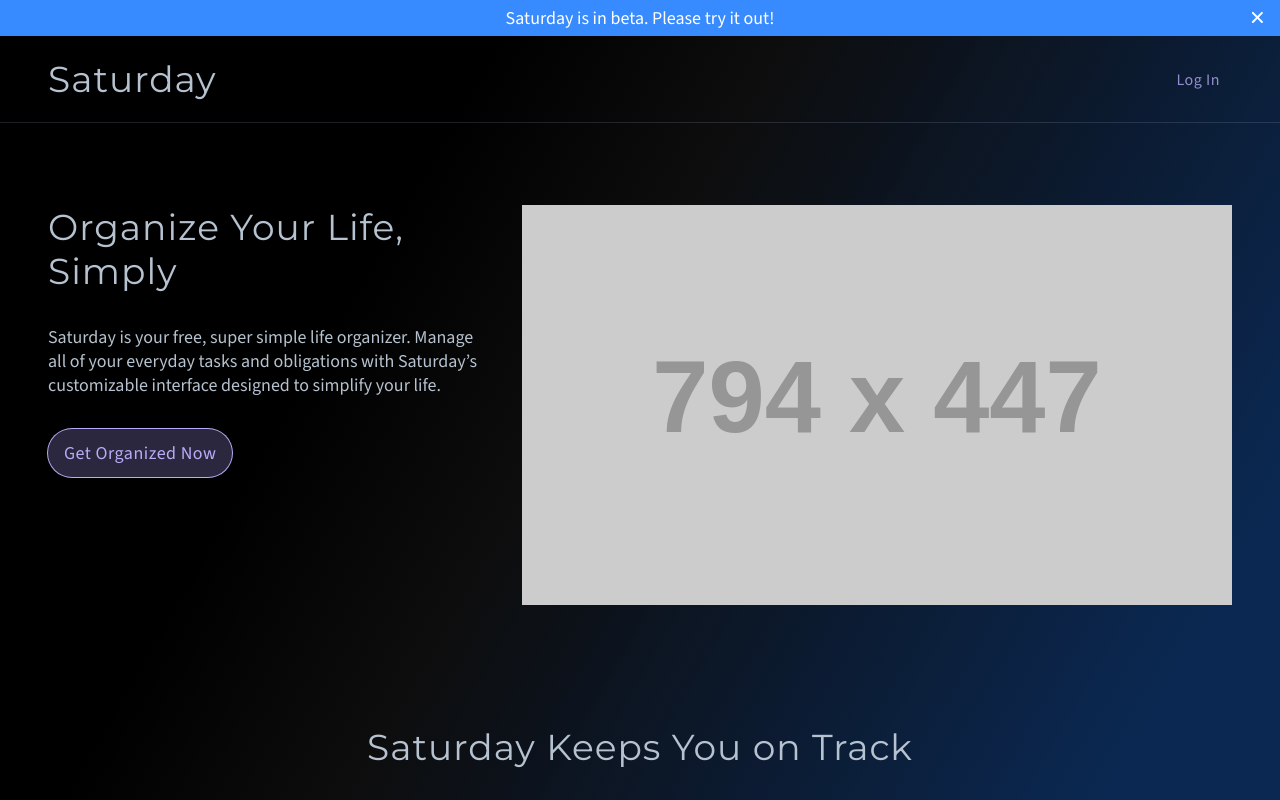
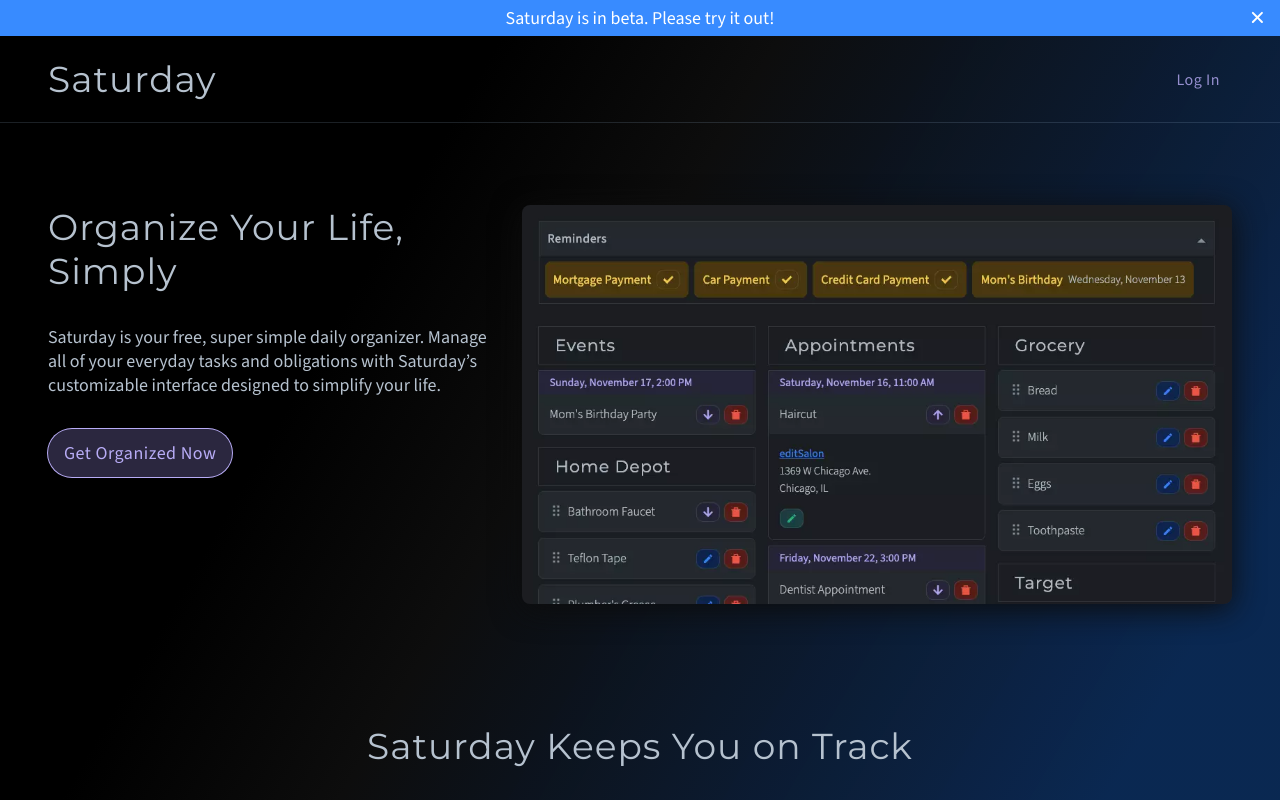
Before and after one commit to swichelecki/saturday-v-2, a Next.js app: page / in a window 1280 px wide. Shown: the top 800 px of the page. Built offline with nearby package versions, Linux system fonts and the light colour scheme; no server answers.

Commit message:
Added homepage image and worked on SEO

```diff
--- a/app/layout.jsx
+++ b/app/layout.jsx
@@ -17,28 +17,28 @@ const sourceSansPro = Source_Sans_3({
 
 export const metadata = {
   generator: 'Next.js',
-  applicationName: '',
+  applicationName: 'Saturday Simple Life',
   title: {
-    template: '%s | Saturday Simple Life Organizer',
-    default: 'Saturday Simple Life Organizer',
+    template: '%s | Saturday Simple Life',
+    default: 'Saturday Simple Life | Your Free Daily Organizer',
   },
-  description: '',
-  keywords: ['', ''],
-  category: '',
-  metadataBase: new URL('https://localhost:3000'),
-  icons: {
-    icon: '/',
-    shortcut: '/',
-    apple: '/',
-  },
+  description:
+    'Saturday is your free, super simple daily organizer. Manage all of your everyday tasks and obligations with Saturday’s customizable interface designed to simplify your life.',
+  keywords: ['organizer', 'scheduler', 'task manager', 'todo list'],
+  metadataBase: new URL('https://www.saturdaysimplelife.com'),
   openGraph: {
-    title: '',
-    description: '',
-    url: '',
-    siteName: '',
-    images: '',
+    url: 'https://www.saturdaysimplelife.com',
+    siteName: 'Saturday Simple Life',
+    images: '/',
     locale: 'en_US',
     type: 'website',
+  },
+  appleWebApp: {
+    title: 'Saturday',
+    statusBarStyle: 'black-translucent',
+  },
+  icons: {
+    apple: '/',
   },
 };
 
--- a/app/page.jsx
+++ b/app/page.jsx
@@ -1,8 +1,7 @@
 import Link from 'next/link';
 import Image from 'next/image';
 import { ImCheckmark } from 'react-icons/im';
-// real image should live in ../public
-// import homepageImage from '../public/favicon.ico';
+import homepageImage from '../public/saturday-homepage.webp';
 
 export default function Home() {
   return (
@@ -12,7 +11,7 @@ export default function Home() {
         <div className='homepage__hero-left'>
           <h1>Organize Your Life, Simply</h1>
           <p>
-            Saturday is your free, super simple life organizer. Manage all of
+            Saturday is your free, super simple daily organizer. Manage all of
             your everyday tasks and obligations with Saturday’s customizable
             interface designed to simplify your life.
           </p>
@@ -22,16 +21,13 @@ export default function Home() {
         </div>
         <div className='homepage__hero-right'>
           <Image
-            // TODO: remove dummyimage.com domain from next.config.js
-            src='https://dummyimage.com/794x447/1d2125/fff.jpg'
-            //src={homepageImage}
-            width={794}
-            height={447}
-            sizes='(max-width: 768px) calc(100vw - 48px), 1200px'
+            src={homepageImage}
+            width={720}
+            height={405}
+            sizes='(max-width: 768px) calc(100vw - 48px), 1000px'
             quality={100}
             priority
             alt='Example of Saturday dashboard'
-            className='homepage__grid-item--hero'
           />
         </div>
       </div>
@@ -70,7 +66,7 @@ export default function Home() {
         </div>
       </div>
       <div className='homepage__direct-cta'>
-        <h2 className='h1'>Ready to Organize Your Life, Simply?</h2>
+        <h2 className='h1'>Ready for Saturday?</h2>
         <Link href='/signup' className='homepage__signup'>
           Get Organized Now
         </Link>
--- a/next.config.js
+++ b/next.config.js
@@ -2,9 +2,6 @@
 const nextConfig = {
   reactStrictMode: true,
   swcMinify: true,
-  images: {
-    domains: ['dummyimage.com'],
-  },
 };
 
 module.exports = nextConfig;
--- a/styles/_homepage.scss
+++ b/styles/_homepage.scss
@@ -42,6 +42,10 @@
   }
   &__hero-right {
     flex: 0 1 60%;
+    img {
+      box-shadow: 0 5px 30px $color-gradiant-dark;
+      border-radius: 8px;
+    }
   }
   &__benefits {
     display: flex;
```
Also changed, not shown: public/saturday-homepage.webp (added).
